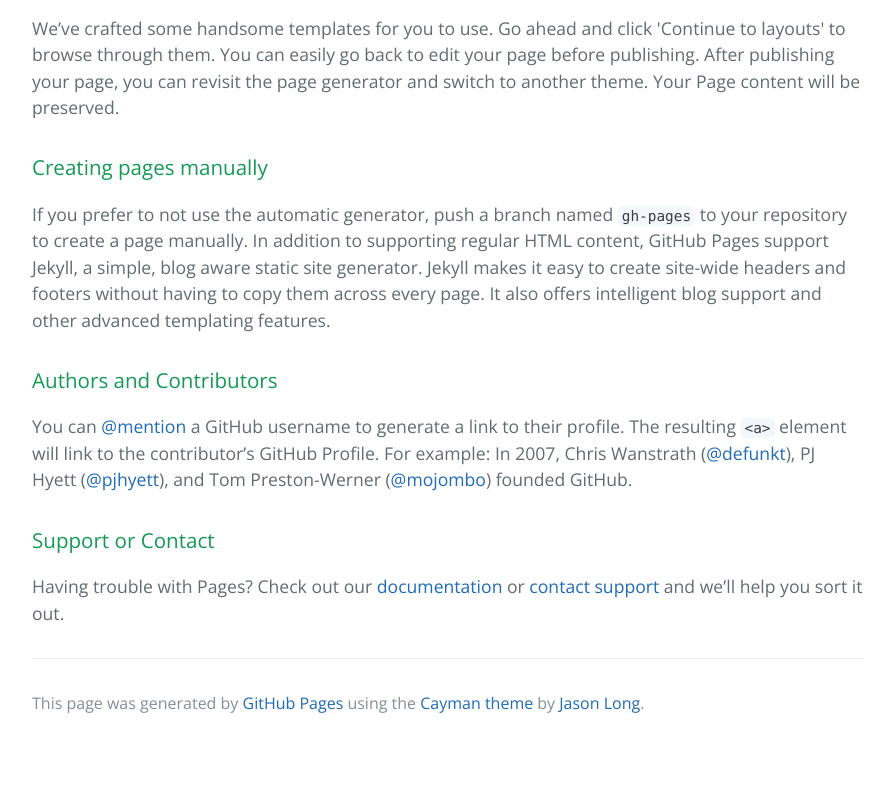
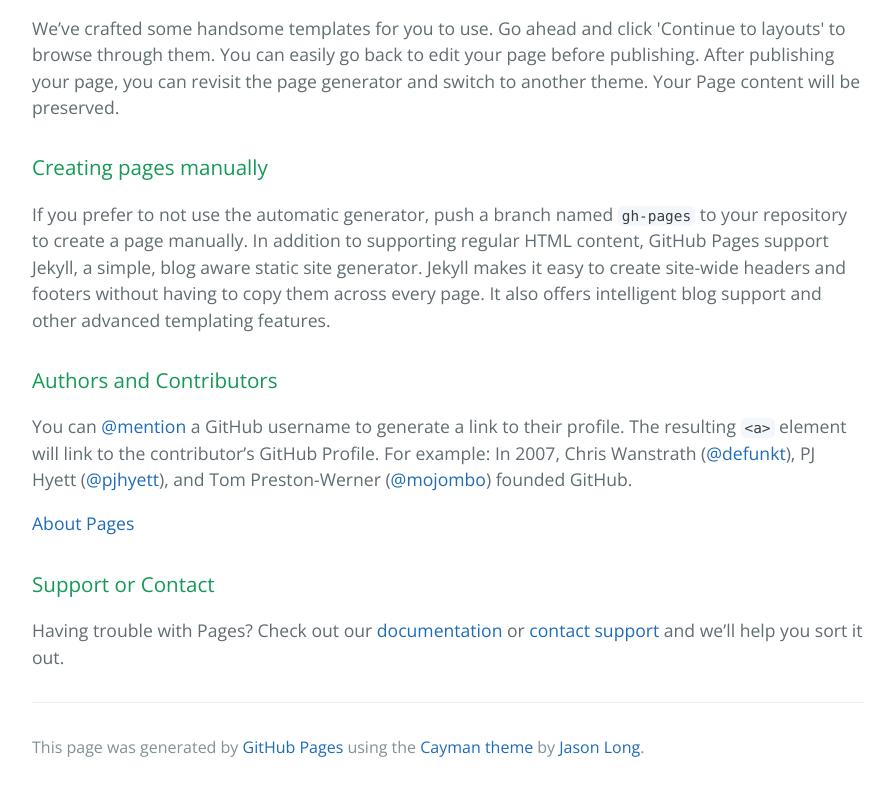
Before and after one commit to bosahchude/bosahchude.github.io, a plain HTML site: page index.html in a window 1280 px wide. Shown: the part 522-1313 px from the top of the page, without its empty margins (192-1085 px from the left). Before the commit the page ends 1269 px from the top, so only its background shows below. Drawn offline with nearby package versions, Linux system fonts and the light colour scheme.

Commit message:
Update index.html

```diff
--- a/index.html
+++ b/index.html
@@ -36,6 +36,7 @@
 
 <p>You can <a href="https://help.github.com/articles/basic-writing-and-formatting-syntax/#mentioning-users-and-teams" class="user-mention">@mention</a> a GitHub username to generate a link to their profile. The resulting <code>&lt;a&gt;</code> element will link to the contributor’s GitHub Profile. For example: In 2007, Chris Wanstrath (<a href="https://github.com/defunkt" class="user-mention">@defunkt</a>), PJ Hyett (<a href="https://github.com/pjhyett" class="user-mention">@pjhyett</a>), and Tom Preston-Werner (<a href="https://github.com/mojombo" class="user-mention">@mojombo</a>) founded GitHub.</p>
 
+<p><a href="https://bosahchude.github.io/about.html">About Pages</a></p>
 <h3>
 <a id="support-or-contact" class="anchor" href="#support-or-contact" aria-hidden="true"><span aria-hidden="true" class="octicon octicon-link"></span></a>Support or Contact</h3>
 
```
